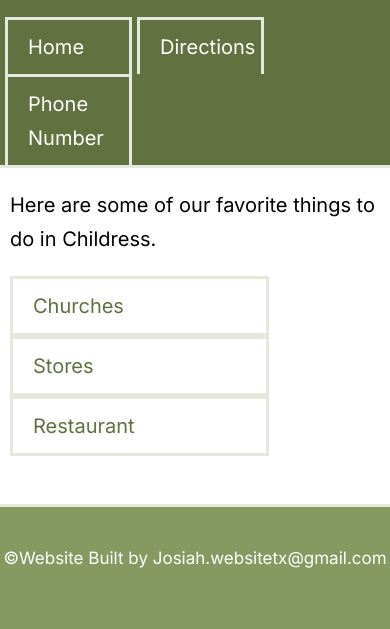
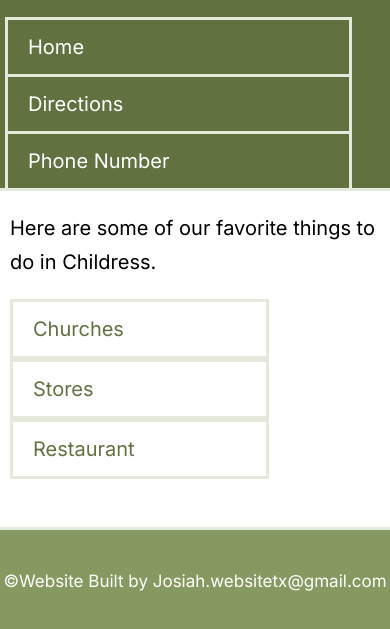
Before and after one commit to JosiahNel/RVPARK, a plain HTML site: page rvparktown.html in a window 390 px wide. Shown: the part 79-708 px from the top of the page. Drawn offline with Linux system fonts and the light colour scheme.

Commit message:
Update rvparktown.css

```diff
--- a/rvparktown.css
+++ b/rvparktown.css
@@ -79,7 +79,7 @@ header p {
 
 @media screen and (max-width: 500px) {
   .site-nav li {
-    width: 33%;
+    width: 90%;
   }
 }
 
```
